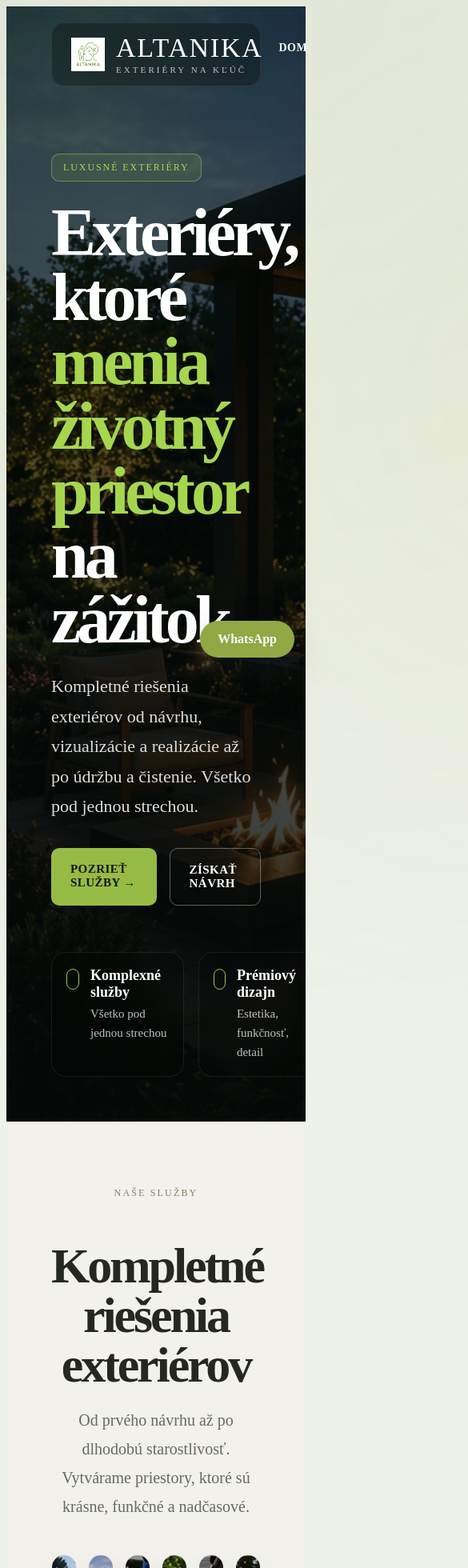
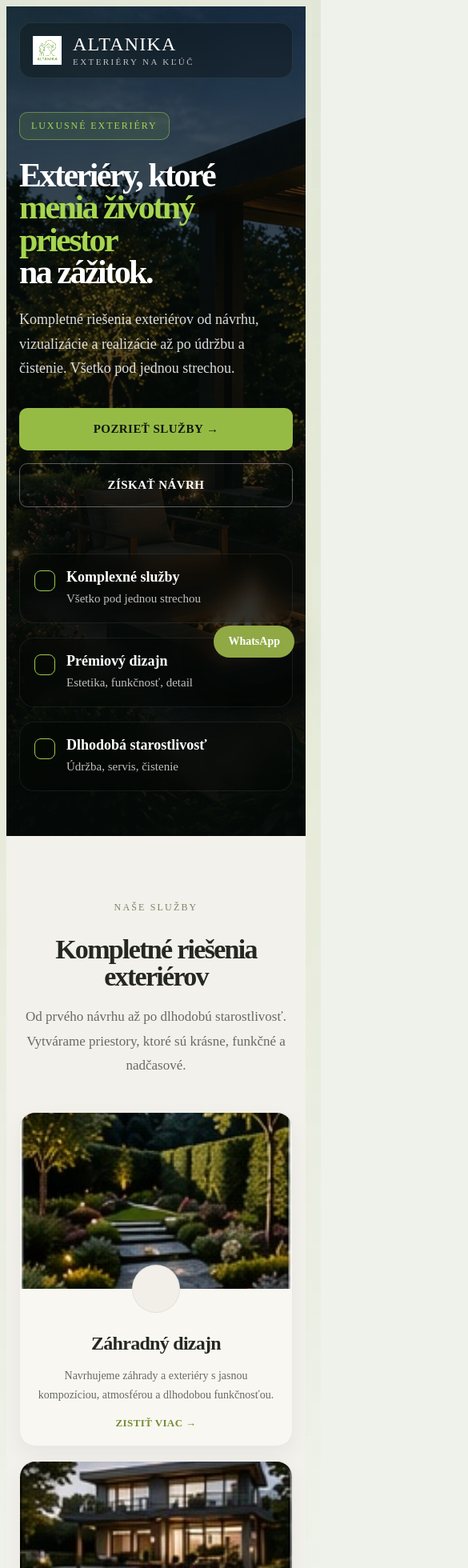
Before and after one commit to geteranpeter/altanika-web, a Next.js app: page / in a window 390 px wide. Shown: the top 1960 px of the page at 80% size, 585 px wide, since content can reach past the window. Built offline with nearby package versions, Linux system fonts and the light colour scheme.

Commit message:
mobile layout improvements

```diff
--- a/src/app/page.tsx
+++ b/src/app/page.tsx
@@ -44,18 +44,9 @@ const gallery = [
 ];
 
 const features = [
-  {
-    title: "Komplexné služby",
-    text: "Všetko pod jednou strechou",
-  },
-  {
-    title: "Prémiový dizajn",
-    text: "Estetika, funkčnosť, detail",
-  },
-  {
-    title: "Dlhodobá starostlivosť",
-    text: "Údržba, servis, čistenie",
-  },
+  { title: "Komplexné služby", text: "Všetko pod jednou strechou" },
+  { title: "Prémiový dizajn", text: "Estetika, funkčnosť, detail" },
+  { title: "Dlhodobá starostlivosť", text: "Údržba, servis, čistenie" },
 ];
 
 const companyPoints = [
@@ -66,11 +57,21 @@ const companyPoints = [
 ];
 
 export default function HomePage() {
+  const isBrowser = typeof window !== "undefined";
+  const width = isBrowser ? window.innerWidth : 1400;
+  const isMobile = width < 768;
+  const isTablet = width >= 768 && width < 1100;
+
+  const pagePadding = isMobile ? "16px" : isTablet ? "28px" : "56px";
+  const heroTitleSize = isMobile ? "42px" : isTablet ? "58px" : "84px";
+  const sectionTitleSize = isMobile ? "34px" : isTablet ? "46px" : "62px";
+  const contactTitleSize = isMobile ? "38px" : isTablet ? "46px" : "60px";
+
   return (
     <main style={{ background: "#f3f1ec" }}>
       <section
         style={{
-          minHeight: "92vh",
+          minHeight: isMobile ? "auto" : "92vh",
           position: "relative",
           overflow: "hidden",
           backgroundImage:
@@ -85,8 +86,8 @@ export default function HomePage() {
             position: "absolute",
             top: "-200px",
             left: "-200px",
-            width: "500px",
-            height: "500px",
+            width: isMobile ? "280px" : "500px",
+            height: isMobile ? "280px" : "500px",
             background: "rgba(154,195,72,0.12)",
             filter: "blur(120px)",
             borderRadius: "50%",
@@ -100,7 +101,7 @@ export default function HomePage() {
             zIndex: 1,
             maxWidth: "1280px",
             margin: "0 auto",
-            padding: "20px 56px 56px 56px",
+            padding: `20px ${pagePadding} 56px ${pagePadding}`,
           }}
         >
           <motion.div
@@ -112,10 +113,10 @@ export default function HomePage() {
               top: "0",
               zIndex: 100,
               display: "grid",
-              gridTemplateColumns: "1fr auto 220px",
+              gridTemplateColumns: isMobile ? "1fr" : "1fr auto 220px",
               alignItems: "center",
               gap: "20px",
-              padding: "14px 24px",
+              padding: isMobile ? "14px 16px" : "14px 24px",
               borderRadius: "16px",
               background: "rgba(10,15,12,0.35)",
               backdropFilter: "blur(12px)",
@@ -127,8 +128,8 @@ export default function HomePage() {
                 src="/altanika-logo.svg"
                 alt="Altanika logo"
                 style={{
-                  width: "42px",
-                  height: "42px",
+                  width: isMobile ? "36px" : "42px",
+                  height: isMobile ? "36px" : "42px",
                   objectFit: "contain",
                   filter: "brightness(1.2)",
                 }}
@@ -136,7 +137,7 @@ export default function HomePage() {
               <div>
                 <div
                   style={{
-                    fontSize: "34px",
+                    fontSize: isMobile ? "24px" : "34px",
                     letterSpacing: "0.05em",
                     fontWeight: 500,
                     lineHeight: "1",
@@ -147,7 +148,7 @@ export default function HomePage() {
                 <div
                   style={{
                     fontSize: "11px",
-                    letterSpacing: "0.28em",
+                    letterSpacing: "0.22em",
                     textTransform: "uppercase",
                     color: "rgba(255,255,255,0.72)",
                     marginTop: "4px",
@@ -158,10 +159,11 @@ export default function HomePage() {
               </div>
             </div>
 
+            {!isMobile && (
               <nav
                 style={{
                   display: "flex",
-                gap: "34px",
+                  gap: isTablet ? "18px" : "34px",
                   justifyContent: "center",
                   fontSize: "14px",
                   fontWeight: 600,
@@ -184,7 +186,9 @@ export default function HomePage() {
                   KONTAKT
                 </a>
               </nav>
+            )}
 
+            {!isMobile && (
               <a
                 href="tel:+421918244959"
                 style={{
@@ -202,9 +206,10 @@ export default function HomePage() {
               >
                 +421 918 244 959
               </a>
+            )}
           </motion.div>
 
-          <div style={{ maxWidth: "760px", marginTop: "84px" }}>
+          <div style={{ maxWidth: "760px", marginTop: isMobile ? "42px" : "84px" }}>
             <motion.div
               initial={{ opacity: 0, y: 18 }}
               animate={{ opacity: 1, y: 0 }}
@@ -229,7 +234,7 @@ export default function HomePage() {
               animate={{ opacity: 1, y: 0 }}
               transition={{ duration: 0.85, delay: 0.18 }}
               style={{
-                fontSize: "84px",
+                fontSize: heroTitleSize,
                 lineHeight: "0.96",
                 letterSpacing: "-0.06em",
                 marginTop: "24px",
@@ -249,7 +254,7 @@ export default function HomePage() {
               animate={{ opacity: 1, y: 0 }}
               transition={{ duration: 0.8, delay: 0.28 }}
               style={{
-                fontSize: "22px",
+                fontSize: isMobile ? "18px" : "22px",
                 lineHeight: "1.7",
                 color: "rgba(255,255,255,0.86)",
                 maxWidth: "700px",
@@ -263,7 +268,12 @@ export default function HomePage() {
               initial={{ opacity: 0, y: 18 }}
               animate={{ opacity: 1, y: 0 }}
               transition={{ duration: 0.8, delay: 0.38 }}
-              style={{ display: "flex", gap: "16px", marginTop: "34px" }}
+              style={{
+                display: "flex",
+                gap: "16px",
+                marginTop: "34px",
+                flexDirection: isMobile ? "column" : "row",
+              }}
             >
               <a
                 href="#sluzby"
@@ -278,12 +288,7 @@ export default function HomePage() {
                   letterSpacing: "0.03em",
                   transition: "0.3s",
                   display: "inline-block",
-                }}
-                onMouseOver={(e) => {
-                  e.currentTarget.style.transform = "scale(1.05)";
-                }}
-                onMouseOut={(e) => {
-                  e.currentTarget.style.transform = "scale(1)";
+                  textAlign: "center",
                 }}
               >
                 POZRIEŤ SLUŽBY →
@@ -303,12 +308,7 @@ export default function HomePage() {
                   border: "1px solid rgba(255,255,255,0.34)",
                   transition: "0.3s",
                   display: "inline-block",
-                }}
-                onMouseOver={(e) => {
-                  e.currentTarget.style.transform = "scale(1.05)";
-                }}
-                onMouseOut={(e) => {
-                  e.currentTarget.style.transform = "scale(1)";
+                  textAlign: "center",
                 }}
               >
                 ZÍSKAŤ NÁVRH
@@ -319,7 +319,7 @@ export default function HomePage() {
               style={{
                 marginTop: "58px",
                 display: "grid",
-                gridTemplateColumns: "repeat(3, 1fr)",
+                gridTemplateColumns: isMobile ? "1fr" : "repeat(3, 1fr)",
                 gap: "18px",
                 maxWidth: "980px",
               }}
@@ -345,6 +345,7 @@ export default function HomePage() {
                       borderRadius: "8px",
                       border: "1px solid rgba(166,214,79,0.95)",
                       marginTop: "2px",
+                      flexShrink: 0,
                     }}
                   />
                   <div>
@@ -374,7 +375,7 @@ export default function HomePage() {
         style={{
           maxWidth: "1280px",
           margin: "0 auto",
-          padding: "82px 56px 0 56px",
+          padding: `82px ${pagePadding} 0 ${pagePadding}`,
         }}
       >
         <div style={{ textAlign: "center", maxWidth: "780px", margin: "0 auto" }}>
@@ -392,7 +393,7 @@ export default function HomePage() {
 
           <h2
             style={{
-              fontSize: "62px",
+              fontSize: sectionTitleSize,
               lineHeight: "1",
               letterSpacing: "-0.05em",
               color: "#252821",
@@ -404,7 +405,7 @@ export default function HomePage() {
 
           <p
             style={{
-              fontSize: "20px",
+              fontSize: isMobile ? "17px" : "20px",
               lineHeight: "1.8",
               color: "#666b5f",
             }}
@@ -418,8 +419,12 @@ export default function HomePage() {
           style={{
             marginTop: "42px",
             display: "grid",
-            gridTemplateColumns: "repeat(6, 1fr)",
-            gap: "14px",
+            gridTemplateColumns: isMobile
+              ? "1fr"
+              : isTablet
+              ? "repeat(2, 1fr)"
+              : "repeat(3, 1fr)",
+            gap: "18px",
           }}
         >
           {services.map((service) => (
@@ -437,7 +442,7 @@ export default function HomePage() {
             >
               <div
                 style={{
-                  height: "186px",
+                  height: "220px",
                   backgroundImage: `url('${service.image}')`,
                   backgroundSize: "cover",
                   backgroundPosition: "center",
@@ -461,12 +466,11 @@ export default function HomePage() {
                 <h3
                   style={{
                     textAlign: "center",
-                    fontSize: "19px",
+                    fontSize: "24px",
                     lineHeight: "1.2",
                     letterSpacing: "-0.03em",
                     color: "#252821",
                     marginBottom: "10px",
-                    minHeight: "48px",
                   }}
                 >
                   {service.title}
@@ -478,7 +482,6 @@ export default function HomePage() {
                     fontSize: "14px",
                     lineHeight: "1.75",
                     color: "#666b5f",
-                    minHeight: "98px",
                   }}
                 >
                   {service.text}
@@ -507,9 +510,9 @@ export default function HomePage() {
         style={{
           maxWidth: "1280px",
           margin: "0 auto",
-          padding: "28px 56px 0 56px",
+          padding: `28px ${pagePadding} 0 ${pagePadding}`,
           display: "grid",
-          gridTemplateColumns: "1.5fr 0.9fr",
+          gridTemplateColumns: isMobile ? "1fr" : "1.5fr 0.9fr",
           gap: "18px",
         }}
       >
@@ -520,7 +523,7 @@ export default function HomePage() {
             backgroundSize: "cover",
             backgroundPosition: "center",
             borderRadius: "24px",
-            minHeight: "420px",
+            minHeight: isMobile ? "auto" : "420px",
             padding: "34px",
             border: "1px solid rgba(0,0,0,0.06)",
             boxShadow: "0 10px 28px rgba(15,23,42,0.05)",
@@ -540,7 +543,7 @@ export default function HomePage() {
 
           <h2
             style={{
-              fontSize: "58px",
+              fontSize: isMobile ? "36px" : "58px",
               lineHeight: "0.98",
               letterSpacing: "-0.05em",
               color: "#252821",
@@ -584,32 +587,12 @@ export default function HomePage() {
                     height: "18px",
                     borderRadius: "999px",
                     border: "1px solid #97b650",
+                    flexShrink: 0,
                   }}
                 />
                 {item}
               </div>
             ))}
-          </div>
-
-          <div
-            style={{
-              marginTop: "30px",
-              display: "flex",
-              alignItems: "center",
-              gap: "18px",
-              color: "#4b4f46",
-            }}
-          >
-            <div
-              style={{
-                fontSize: "42px",
-                fontStyle: "italic",
-                lineHeight: "1",
-              }}
-            >
-              Altanika
-            </div>
-            <div>Altanika Team</div>
           </div>
         </div>
 
@@ -638,7 +621,7 @@ export default function HomePage() {
 
           <h2
             style={{
-              fontSize: "60px",
+              fontSize: contactTitleSize,
               lineHeight: "0.94",
               letterSpacing: "-0.05em",
               marginBottom: "18px",
@@ -671,7 +654,7 @@ export default function HomePage() {
                 background: "rgba(255,255,255,0.04)",
                 borderRadius: "14px",
                 padding: "18px 20px",
-                fontSize: "22px",
+                fontSize: isMobile ? "18px" : "22px",
               }}
             >
               +421 918 244 959
@@ -686,7 +669,8 @@ export default function HomePage() {
                 background: "rgba(255,255,255,0.04)",
                 borderRadius: "14px",
                 padding: "18px 20px",
-                fontSize: "22px",
+                fontSize: isMobile ? "18px" : "22px",
+                wordBreak: "break-word",
               }}
             >
               info@altanika.sk
@@ -703,7 +687,7 @@ export default function HomePage() {
                 background: "rgba(255,255,255,0.04)",
                 borderRadius: "14px",
                 padding: "18px 20px",
-                fontSize: "20px",
+                fontSize: isMobile ? "17px" : "20px",
               }}
             >
               WhatsApp kontakt
@@ -717,7 +701,7 @@ export default function HomePage() {
         style={{
           maxWidth: "1280px",
           margin: "0 auto",
-          padding: "64px 56px 42px 56px",
+          padding: `64px ${pagePadding} 42px ${pagePadding}`,
         }}
       >
         <div style={{ textAlign: "center", marginBottom: "26px" }}>
@@ -735,7 +719,7 @@ export default function HomePage() {
 
           <h2
             style={{
-              fontSize: "60px",
+              fontSize: isMobile ? "36px" : "60px",
               lineHeight: "1",
               letterSpacing: "-0.05em",
               color: "#252821",
@@ -759,7 +743,11 @@ export default function HomePage() {
         <div
           style={{
             display: "grid",
-            gridTemplateColumns: "repeat(5, 1fr)",
+            gridTemplateColumns: isMobile
+              ? "1fr"
+              : isTablet
+              ? "repeat(2, 1fr)"
+              : "repeat(5, 1fr)",
             gap: "14px",
           }}
         >
@@ -767,7 +755,7 @@ export default function HomePage() {
             <div
               key={index}
               style={{
-                height: "180px",
+                height: isMobile ? "220px" : "180px",
                 borderRadius: "16px",
                 backgroundImage: `url('${image}')`,
                 backgroundSize: "cover",
@@ -810,10 +798,11 @@ export default function HomePage() {
           color: "white",
           textDecoration: "none",
           borderRadius: "999px",
-          padding: "14px 22px",
+          padding: isMobile ? "12px 18px" : "14px 22px",
           fontWeight: 800,
           boxShadow: "0 18px 50px rgba(15,23,42,0.18)",
           zIndex: 100,
+          fontSize: isMobile ? "14px" : "16px",
         }}
       >
         WhatsApp
```
Lines whose indentation alone changed are shown as unchanged.
